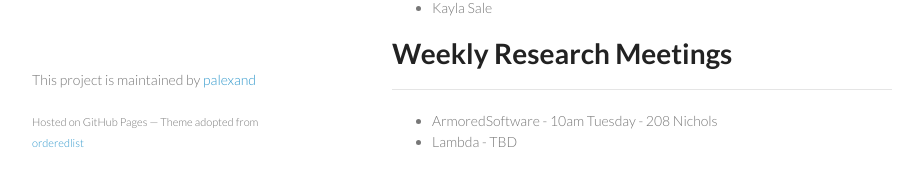
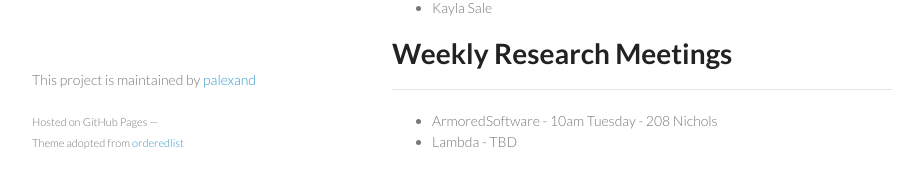
Before and after one commit to ku-sldg/ku-sldg.github.io, a Jekyll site: the page built from index.md, in a window 1280 px wide and 1034 px high. Shown: the part 812-1000 px from the top of the window, without its empty margins (178-1101 px from the left). Built offline with Jekyll 4.4.1, drawn with Linux system fonts in a browser that asks for light colours.

Commit message:
Fixing up template

```diff
--- a/_layouts/frontpage.html
+++ b/_layouts/frontpage.html
@@ -35,7 +35,7 @@
       </section>
       <footer>
         <p>This project is maintained by <a href="https://github.com/palexand">palexand</a></p>
-        <p><small>Hosted on GitHub Pages &mdash; Theme adopted from <a href="https://github.com/orderedlist">orderedlist</a></small></p>
+        <p><small>Hosted on GitHub Pages &mdash; <br> Theme adopted from <a href="https://github.com/orderedlist">orderedlist</a></small></p>
       </footer>
     </div>
     <script src="javascripts/scale.fix.js"></script>
```
